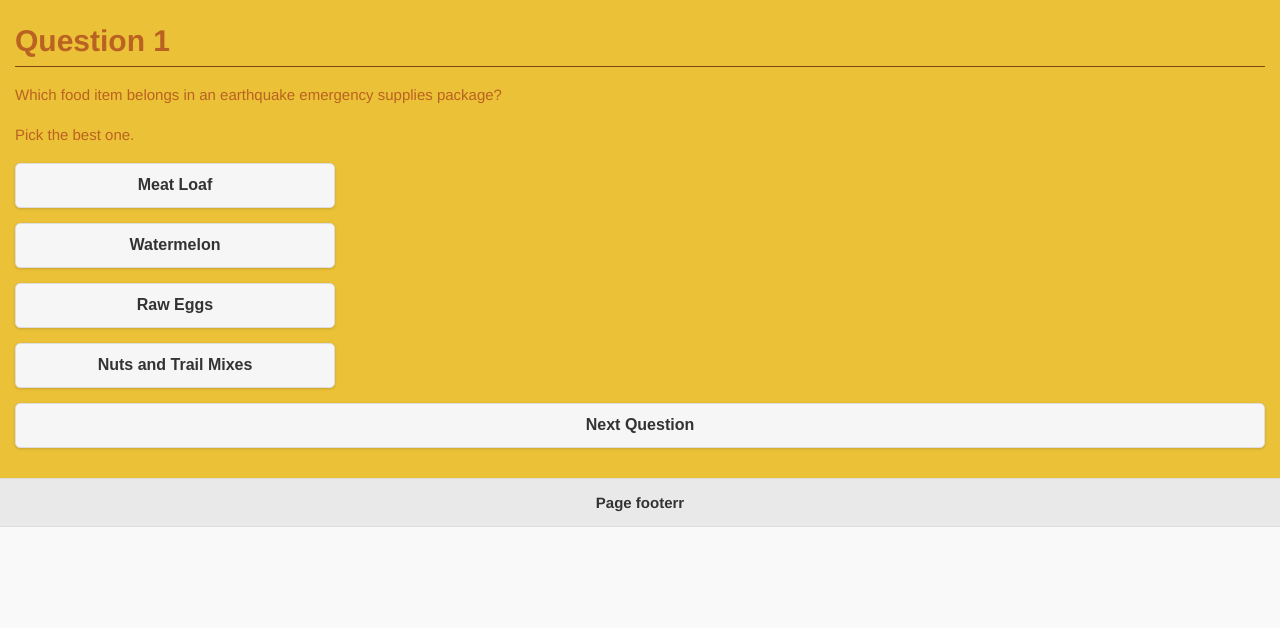
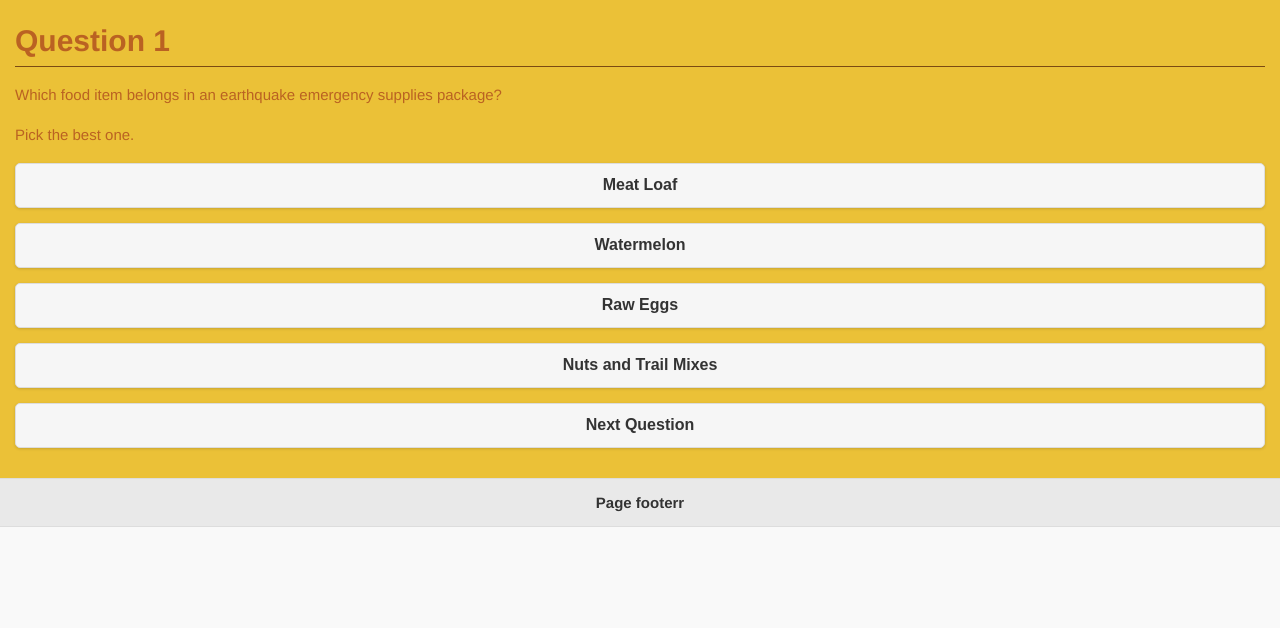
Before and after one commit to jncheng/381assignment1, a PHP site: page / in a window 1280 px wide, after a click on "Begin quiz". Shown: the part 50-678 px from the top of the page. Run offline with PHP 8.4, Linux system fonts and the light colour scheme.

Commit message:
changed widths
widths of buttons made 100%

```diff
--- a/css/base.css
+++ b/css/base.css
@@ -75,11 +75,11 @@ div{
 }
 
 #wrong{
-  width: 20em;
+  width: 100%;
 }
 
 #right{
-  width: 20em;
+  width: 100%;
 
 }
 #right:visited{
@@ -103,7 +103,7 @@ $('#right').click(function() {
   border-color: #48110C;
 }
 #next{
-
+  border-top: 1px solid #7B4A12;
   color: #771E10;
   text-shadow:none;
   border-color: #E4F6F8;
```
